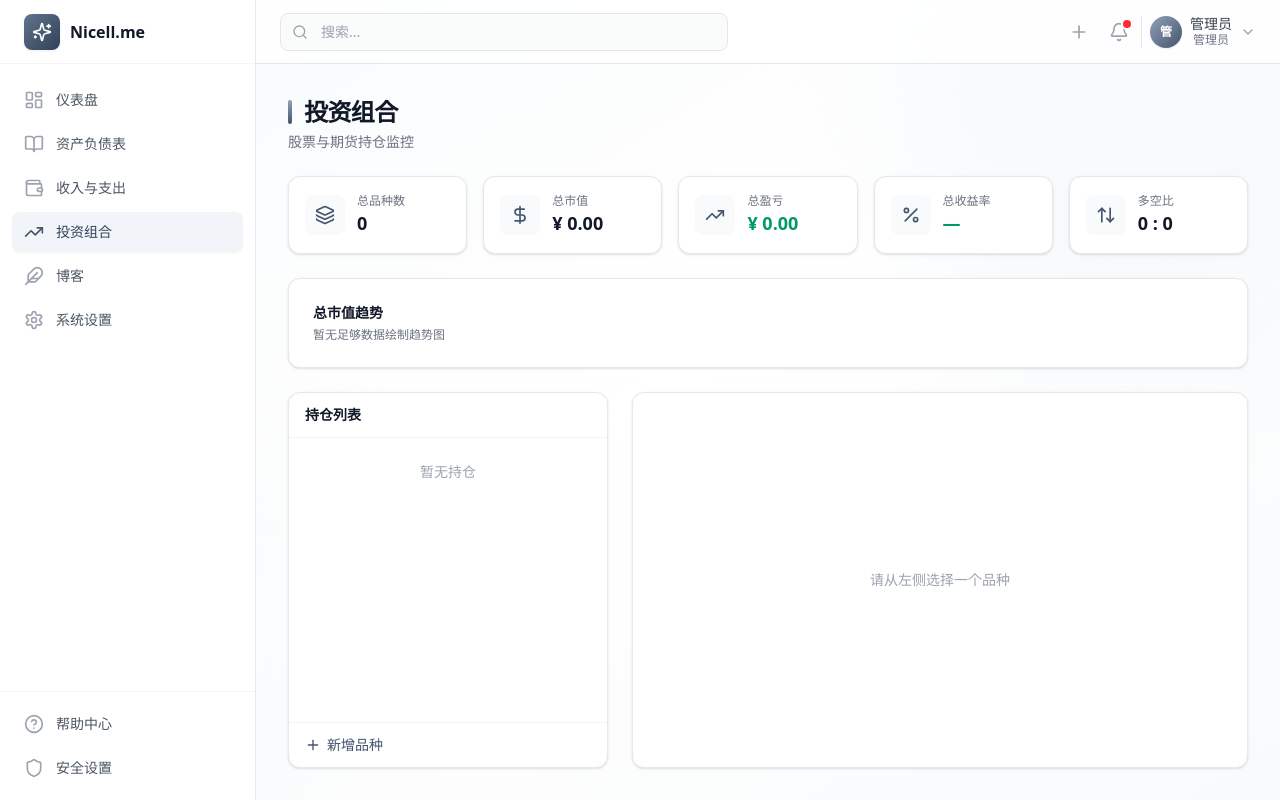
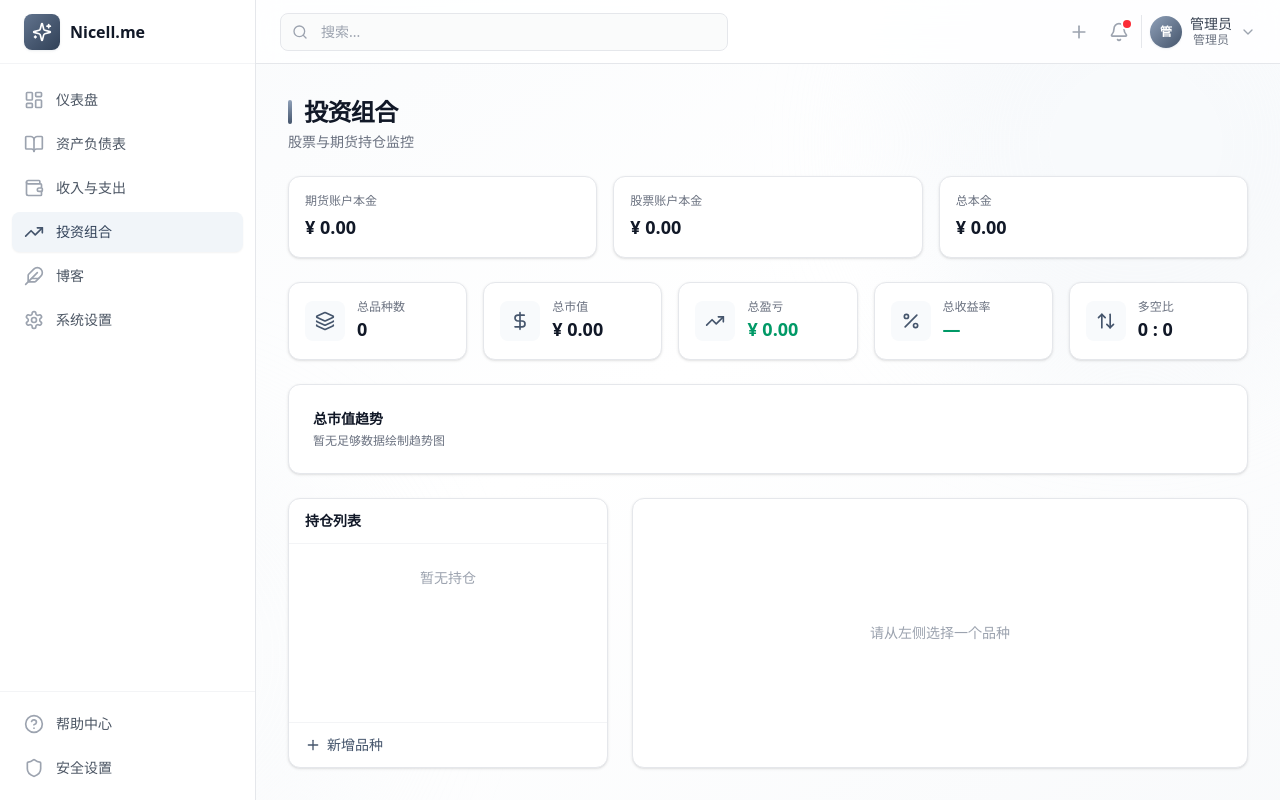
Before and after one commit to eviltomorrow/personal-service, a Next.js app in the folder apps/personal-web-admin/: page /dashboard/portfolio in a window 1280 px wide. Built offline with nearby package versions, Linux system fonts and the light colour scheme.

Commit message:
feat: add account capital section with editable futures/stock capital

```diff
--- a/apps/personal-web-admin/src/app/dashboard/portfolio/page.tsx
+++ b/apps/personal-web-admin/src/app/dashboard/portfolio/page.tsx
@@ -82,15 +82,14 @@ function calcDerived(p: Position) {
   return { marketValue, profitAmount, profitPct };
 }
 
-function StatCards({ positions }: { positions: Position[] }) {
+function StatCards({ positions, totalCapital }: { positions: Position[]; totalCapital: number }) {
   const count = positions.length;
   const totalValue = positions.reduce((s, p) => s + p.currentPrice * p.quantity, 0);
-  const totalCost = positions.reduce((s, p) => s + p.costPrice * p.quantity, 0);
   const totalProfit = positions.reduce((s, p) => {
     const d = calcDerived(p);
     return s + d.profitAmount;
   }, 0);
-  const totalProfitPct = totalCost > 0 ? (totalProfit / totalCost) * 100 : null;
+  const totalProfitPct = totalCapital > 0 ? (totalProfit / totalCapital) * 100 : null;
   const longCount = positions.filter((p) => p.direction === "做多").length;
   const shortCount = positions.filter((p) => p.direction === "做空").length;
 
@@ -124,6 +123,63 @@ function StatCards({ positions }: { positions: Position[] }) {
               {card.sign || ""}{card.value}
             </p>
           </div>
+        </div>
+      ))}
+    </div>
+  );
+}
+
+function AccountCapital({
+  futuresCapital, stockCapital, onFuturesChange, onStockChange,
+}: {
+  futuresCapital: number;
+  stockCapital: number;
+  onFuturesChange: (v: number) => void;
+  onStockChange: (v: number) => void;
+}) {
+  const total = futuresCapital + stockCapital;
+  const [editing, setEditing] = useState<"futures" | "stock" | null>(null);
+  const [draft, setDraft] = useState("");
+
+  function startEdit(field: "futures" | "stock" | undefined) {
+    if (!field) return;
+    setEditing(field);
+    setDraft(String(field === "futures" ? futuresCapital : stockCapital));
+  }
+
+  function confirmEdit() {
+    const v = parseFloat(draft) || 0;
+    if (editing === "futures") onFuturesChange(v);
+    else onStockChange(v);
+    setEditing(null);
+  }
+
+  return (
+    <div className="grid grid-cols-3 gap-4">
+      {([
+        { label: "期货账户本金", value: futuresCapital, key: "futures" as const },
+        { label: "股票账户本金", value: stockCapital, key: "stock" as const },
+        { label: "总本金", value: total, readOnly: true },
+      ]).map((item) => (
+        <div key={item.label} className="rounded-xl border border-gray-200 bg-white shadow-sm p-4">
+          <p className="text-xs text-gray-500 mb-1">{item.label}</p>
+          {item.readOnly ? (
+            <p className="text-lg font-semibold text-gray-900 tabular-nums">{formatCNY(item.value)}</p>
+          ) : editing === item.key ? (
+            <div className="flex items-center gap-1">
+              <span className="text-sm text-gray-400">¥</span>
+              <input type="number" step="0.01" value={draft} autoFocus
+                onChange={(e) => setDraft(e.target.value)}
+                onBlur={confirmEdit}
+                onKeyDown={(e) => e.key === "Enter" && confirmEdit()}
+                className="w-full rounded border border-gray-300 px-2 py-1 text-lg font-semibold text-gray-900 tabular-nums focus:border-slate-400 focus:ring-2 focus:ring-slate-200/60 focus:outline-none" />
+            </div>
+          ) : (
+            <button onClick={() => startEdit(item.key)}
+              className="text-lg font-semibold text-gray-900 tabular-nums hover:text-slate-600 transition-colors cursor-text text-left w-full">
+              {formatCNY(item.value)}
+            </button>
+          )}
         </div>
       ))}
     </div>
@@ -702,6 +758,9 @@ export default function PortfolioPage() {
   const [positions, setPositions] = useState<Position[]>([]);
   const [selectedId, setSelectedId] = useState<string | null>(null);
   const [snapshots, setSnapshots] = useState<ValueSnapshot[]>([]);
+  const [futuresCapital, setFuturesCapital] = useState(0);
+  const [stockCapital, setStockCapital] = useState(0);
+  const totalCapital = futuresCapital + stockCapital;
 
   const selectedPosition = useMemo(
     () => positions.find((p) => p.id === selectedId) ?? null,
@@ -773,8 +832,9 @@ export default function PortfolioPage() {
   return (
     <div className="flex flex-col h-full space-y-6 anim-in anim-fade anim-up" style={{ animationDuration: "500ms" }}>
       <PageHeader title="投资组合" description="股票与期货持仓监控" />
-
-      <StatCards positions={positions} />
+      <AccountCapital futuresCapital={futuresCapital} stockCapital={stockCapital}
+        onFuturesChange={setFuturesCapital} onStockChange={setStockCapital} />
+      <StatCards positions={positions} totalCapital={totalCapital} />
 
       <TrendChart snapshots={snapshots} />
 
```
